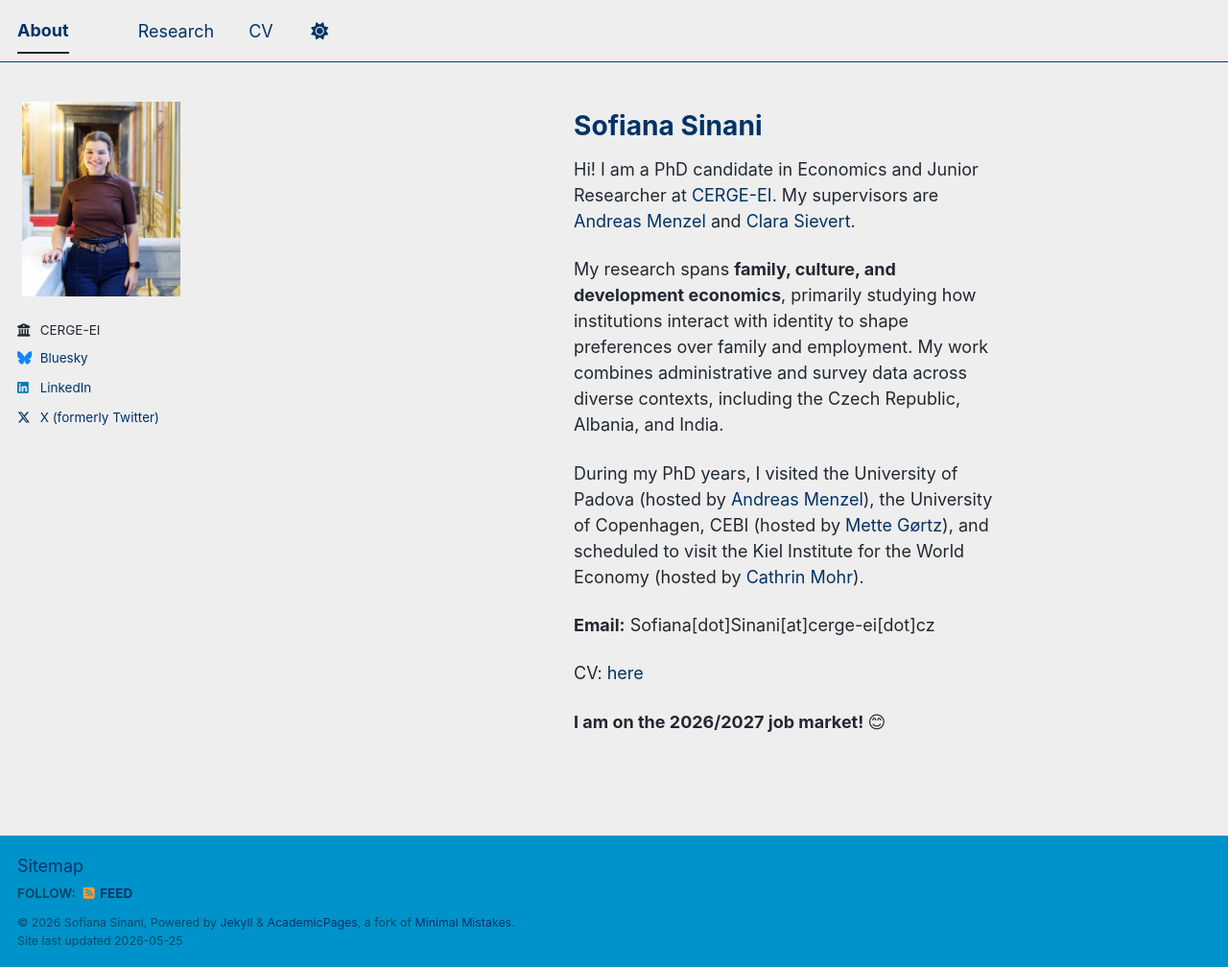
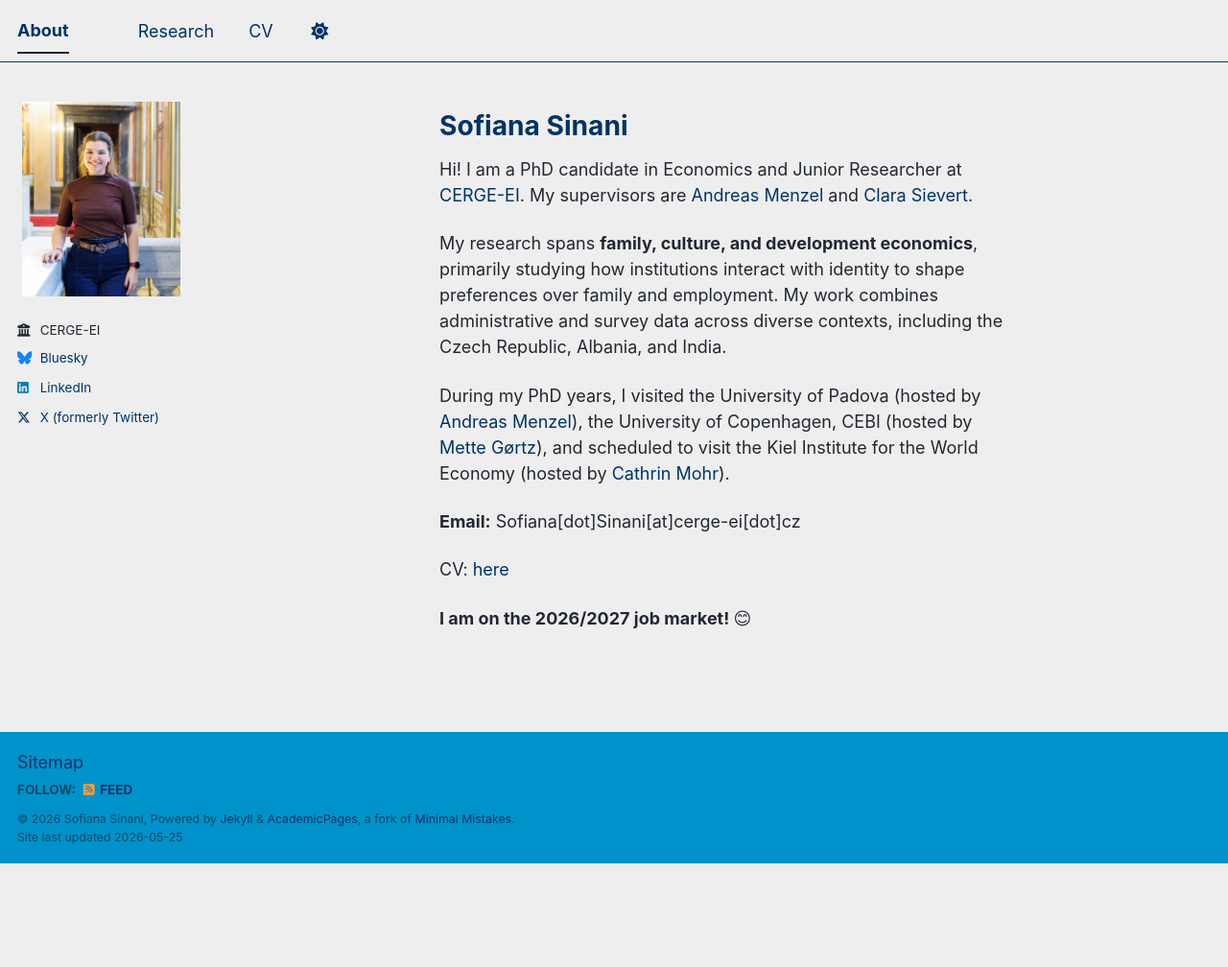
Before and after one commit to sofianasinani/sofianasinani.github.io, a Jekyll site: the page built from _pages/about.md, in a window 1280 px wide and 1008 px high. Shown: the whole window at 96% size. Built offline with Jekyll 4.4.1, drawn with Linux system fonts in a browser that asks for light colours; a script bundle is joined from its source files by our own code; library files that are not in the unit come from our copies.

Commit message:
Update main.scss

```diff
--- a/assets/css/main.scss
+++ b/assets/css/main.scss
@@ -34,12 +34,12 @@
 ;
 
 .sidebar {
-  width: 520px !important;
-  max-width: 520px !important;
+  width: 380px !important;
+  max-width: 380px !important;
 }
 
 .author__avatar img {
-  width:500px !important;
+  width: 370px !important;
   height: auto !important;
   object-fit: contain !important;
   border: none !important;
@@ -50,20 +50,25 @@
 }
 
 .author__avatar {
-  width: 500px !important;
+  width: 370px !important;
   height: auto !important;
 }
 
 .page {
   float: right !important;
-  width: calc(100% - 560px) !important;
+  width: calc(100% - 420px) !important;
   padding-left: 20px !important;
+}
+
+.page__content {
+  width: 100% !important;
 }
 
 @media (max-width: 1024px) {
   .sidebar {
     width: 100% !important;
     max-width: 100% !important;
+    float: none !important;
   }
   .author__avatar img {
     width: 250px !important;
@@ -74,6 +79,7 @@
   .page {
     width: 100% !important;
     float: none !important;
+    padding-left: 0 !important;
   }
 }
 
```
